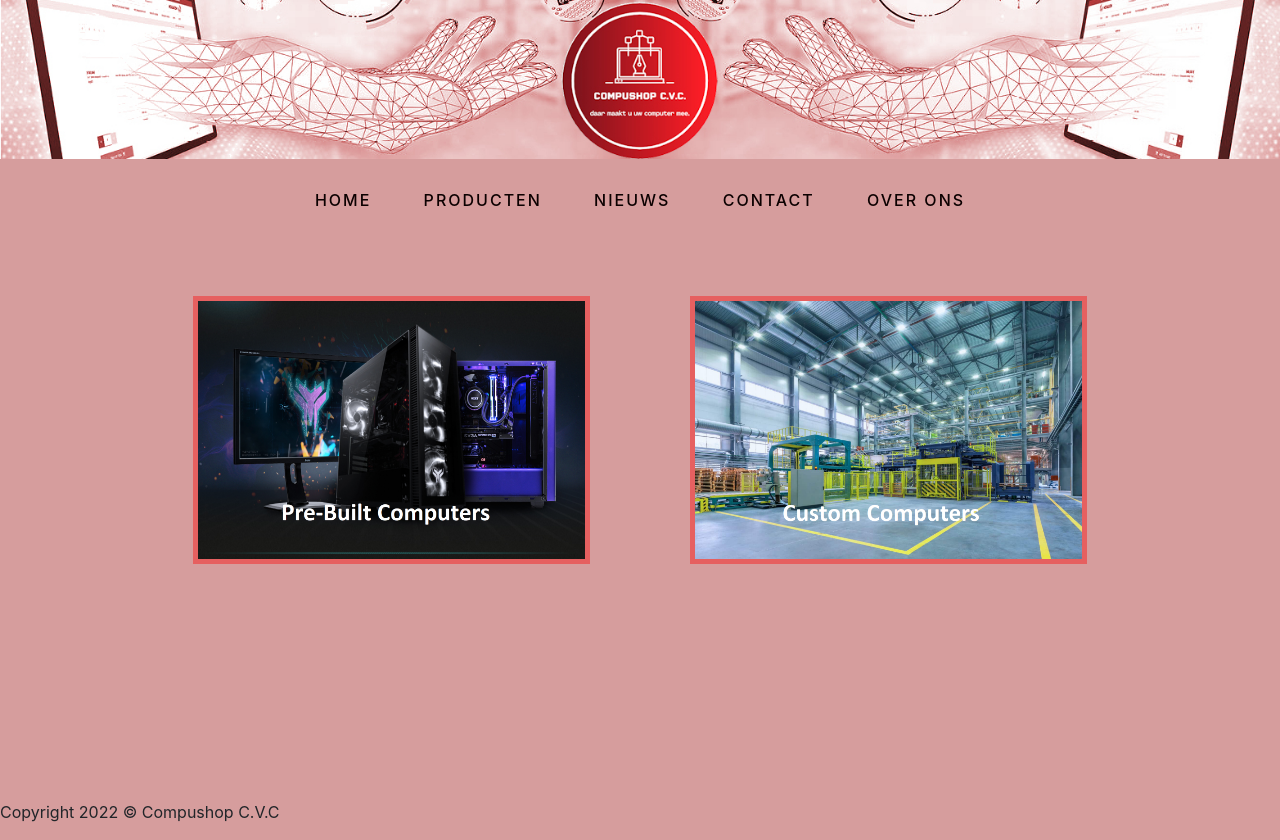
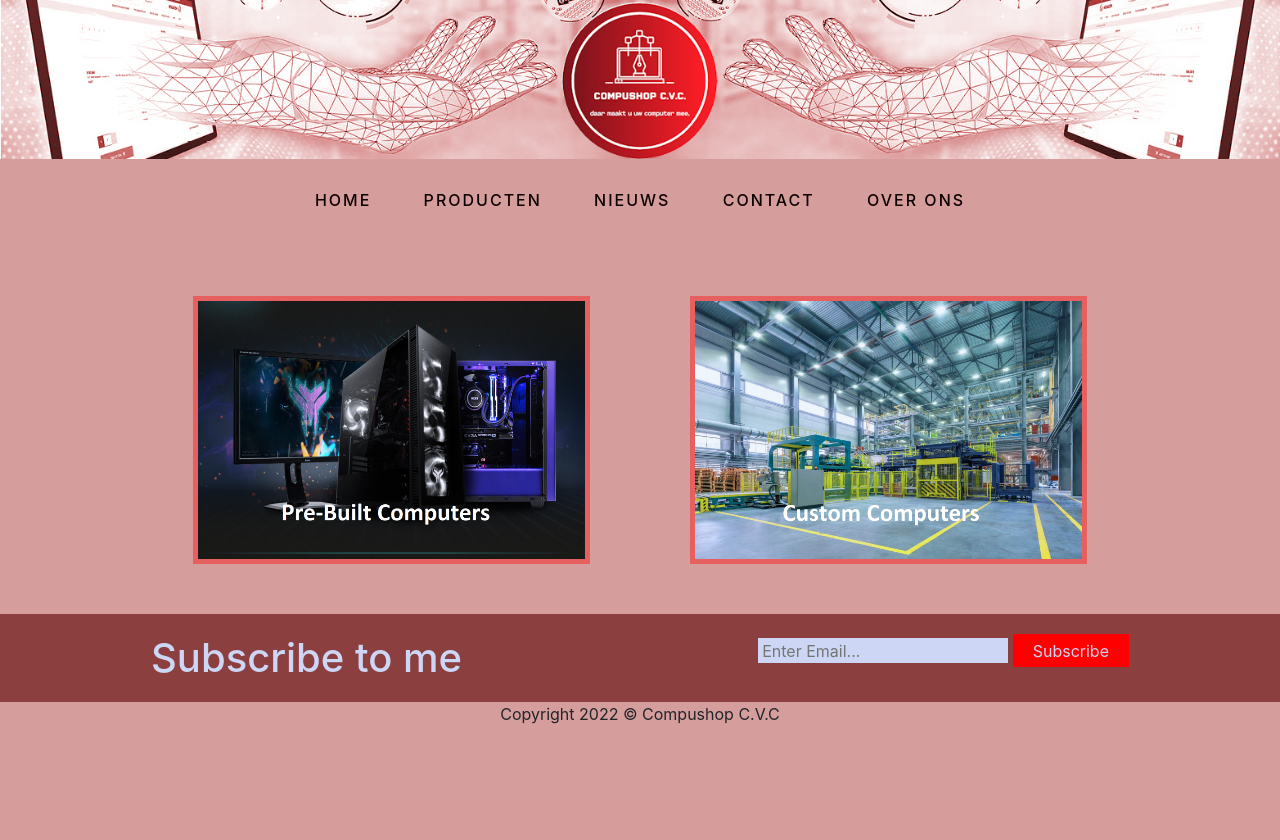
Before and after one commit to thatsleepyman/Compushop-C.V.C, a PHP site: page /product_keuzen.html in a window 1280 px wide. After the commit the page ends 724 px from the top, so only its background shows below. Run offline with PHP 8.4, Linux system fonts and the light colour scheme.

Commit message:
Footer updates

```diff
--- a/Compushop C.V.C/css/contact.css
+++ b/Compushop C.V.C/css/contact.css
@@ -1,12 +1,7 @@
 /* BODY */
 body {
     background-color: #d69d9d;
-    text-align: center;
-
-    text-align: center;
     font-family: 'Oswald', sans-serif;
-    font-size: 35px;
-    height: 100vh;
 }
 
 /* GLOBALS */
--- a/Compushop C.V.C/css/global.css
+++ b/Compushop C.V.C/css/global.css
@@ -9,7 +9,7 @@
 /* BODY */
 body {
     background-color: #d69d9d;
-    text-align: center;
+    /* text-align: center; */
 
 }
 
@@ -127,3 +127,7 @@ showcase {
     top: 100%;
     position: absolute;
 }
+
+.copyright {
+    text-align: center;
+}
--- a/Compushop C.V.C/css/over_ons.css
+++ b/Compushop C.V.C/css/over_ons.css
@@ -18,3 +18,6 @@
     padding-left: 80px;
 
 }
+.copyright {
+    text-align: center;
+}
--- a/Compushop C.V.C/css/product_keuzen.css
+++ b/Compushop C.V.C/css/product_keuzen.css
@@ -21,3 +21,6 @@
     margin-top: 5%;
     margin-bottom: 5%;
 }
+.copyright {
+    text-align: center;
+}
--- a/Compushop C.V.C/index.html
+++ b/Compushop C.V.C/index.html
@@ -56,9 +56,7 @@
                 </form>
             </div>
         </section>
-
-        <div class="footer">
-            <p>Copyright 2022 © Compushop C.V.C</p>
+        <p class="copyright">Copyright 2022 © Compushop C.V.C</p>
         </div>
     </footer>
 </body>
--- a/Compushop C.V.C/product_keuzen.html
+++ b/Compushop C.V.C/product_keuzen.html
@@ -33,8 +33,16 @@
     </div>
 
     <footer>
-        <div class="footer">
-            <p>Copyright 2022 © Compushop C.V.C</p>
+        <section id="newsletter">
+            <div class="container">
+                <h1>Subscribe to me</h1>
+                <form>
+                    <input type="email" placeholder="Enter Email...">
+                    <button type="submit" class="newsletter_button">Subscribe</button>
+                </form>
+            </div>
+        </section>
+        <p class="copyright">Copyright 2022 © Compushop C.V.C</p>
         </div>
     </footer>
 </body>
```
Also changed, not shown: Compushop C.V.C/contact.html (+13 -5 lines), Compushop C.V.C/over_ons.html (+11 -6 lines).
